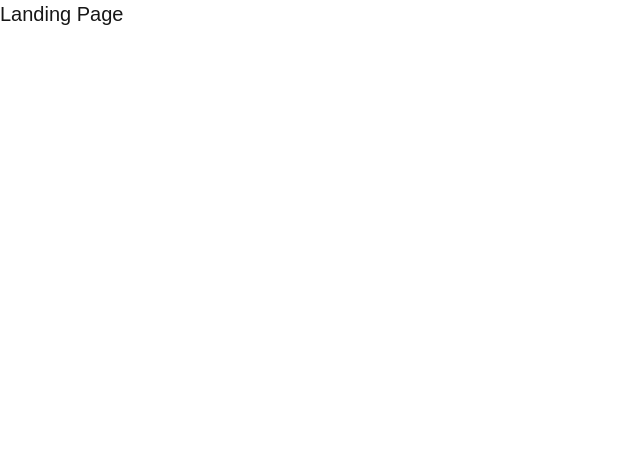
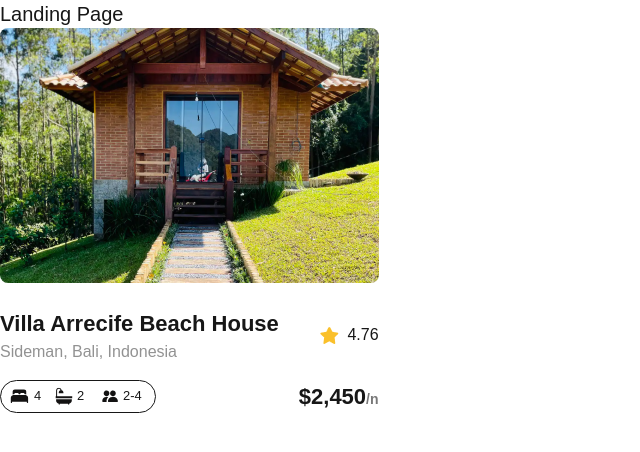
Before and after one commit to Salomegit/alx-project-0x00-setup, a Next.js app in the folder alx-project-0x00/: page /landing in a window 1280 px wide. Shown: the top 452 px of the page, without its empty margins (0-640 px from the left). Built offline with nearby package versions, Linux system fonts and the light colour scheme.

Commit message:
image added

```diff
--- a/alx-project-0x00/components/Card.tsx
+++ b/alx-project-0x00/components/Card.tsx
@@ -1,6 +1,6 @@
 import Image from "next/image"
-import HOUSE_IMAGE from "@/public/assets/house.png"
-import STAR_IMAGE from "@/public/assets/star.png"
+import HOUSE_IMAGE from "../public/assets/images/house.png"
+import STAR_IMAGE from "../public/assets/images/star.png"
 import React from "react"
 import Pill from "./Pill"
 
--- a/alx-project-0x00/pages/landing.tsx
+++ b/alx-project-0x00/pages/landing.tsx
@@ -1,8 +1,15 @@
 import React from 'react'
+import Card from '@/components/Card'
 
 const landing:React.FC = () => {
   return (
+    <div>
+
+
       <h1 className=" text-xl font-extralight">Landing Page</h1>
+      <Card />
+    </div>
+
   )
 }
 
```
